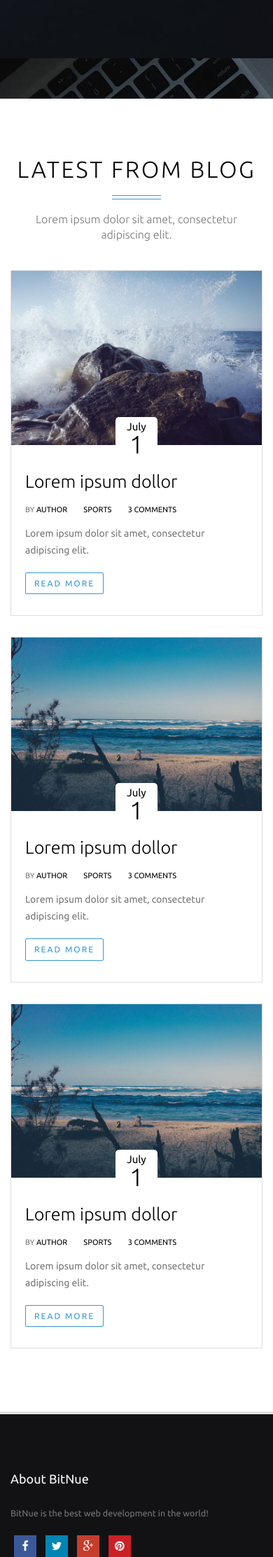
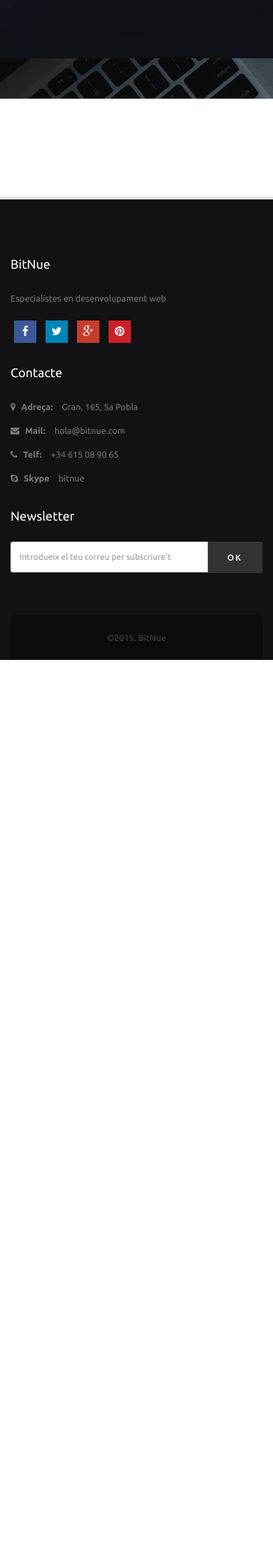
Before and after one commit to cardellcr/BitNue, a Django app: page /bitnue/ in a window 390 px wide. Shown: the part 2757-4982 px from the top of the page at 70% size. After the commit the page ends 3700 px from the top, so only its background shows below. Run offline with Django 3.2, Linux system fonts and the light colour scheme; some libraries are stand-ins or nearby versions.

Commit message:
Error fixing, catalan translation

```diff
--- a/web/templates/about.html
+++ b/web/templates/about.html
@@ -7,12 +7,12 @@
     <div class="container">
         <div class="row">
             <div class="col-sm-6">
-                <h4>About Us</h4>
+                <h4>Qui som</h4>
             </div>
             <div class="col-sm-6 hidden-xs text-right">
                 <ol class="breadcrumb">
                     <li><a href="index.html">Home</a></li>
-                    <li>about us</li>
+                    <li>qui som</li>
                 </ol>
             </div>
         </div>
--- a/web/templates/index.html
+++ b/web/templates/index.html
@@ -1,6 +1,14 @@
 {% extends "template.html" %}
 {% load staticfiles %}
-{% load static %}
+
+{% block menu %}
+  <ul class="nav navbar-nav navbar-right">
+      <li><a href=" {% url 'home' %} " >Home </a></li>
+      <li><a href=" {% url 'services' %} ">Serveis</a></li>
+      <li><a href=" {% url 'about' %} ">Qui som</a></li>
+      <li><a href=" {% url 'contact' %} ">Contacte</a></li>
+  </ul>
+{% endblock %}
 
 {% block content %}
     <!--flex slider-->
@@ -226,79 +234,6 @@
         </div>
     </section><!--fun facts-->
     <div class="divide80"></div>
-    <div class="container">
-        <div class="row">
-            <div class="col-md-12">
-                <div class="center-heading">
-                    <h2>Latest from blog</h2>
-                    <span class="center-line"></span>
-                    <p class="lead">Lorem ipsum dolor sit amet, consectetur adipiscing elit.</p>
-                </div><!--center-heading-->
-            </div>
-        </div><!--row-->
-        <div class="row">
-            <div class="col-md-4 margin30">
-                <div class="latest-new">
-                  <img src="{% static 'img/img-6.jpg' %}" class="img-responsive" alt="">
-                    <div class="blog-date">
-                        <span>July</span> 1
-                    </div>
-                    <div class="l-news-desc">
-                        <h3><a href="#">Lorem ipsum dollor</a></h3>
-                        <ul class="list-inline post-desc">
-                            <li>By <a href="#">Author</a></li>
-                            <li> <a href="#">Sports</a></li>
-                            <li><a href="#">3 Comments</a></li>
-                        </ul>
-                        <p>
-                            Lorem ipsum dolor sit amet, consectetur adipiscing elit.
-                        </p>
-                        <p><a href="#" class="btn  border-theme">Read more</a></p>
-                    </div>
-                </div><!--latest news-->
-            </div><!--latest news col-->
-            <div class="col-md-4 margin30">
-                <div class="latest-new">
-                  <img src="{% static 'img/img-9.jpg' %}" class="img-responsive" alt="">
-                    <div class="blog-date">
-                        <span>July</span> 1
-                    </div>
-                    <div class="l-news-desc">
-                        <h3><a href="#">Lorem ipsum dollor</a></h3>
-                        <ul class="list-inline post-desc">
-                            <li>By <a href="#">Author</a></li>
-                            <li> <a href="#">Sports</a></li>
-                            <li><a href="#">3 Comments</a></li>
-                        </ul>
-                        <p>
-                            Lorem ipsum dolor sit amet, consectetur adipiscing elit.
-                        </p>
-                        <p><a href="#" class="btn    border-theme">Read more</a></p>
-                    </div>
-                </div><!--latest news-->
-            </div><!--latest news col-->
-            <div class="col-md-4 margin30">
-                <div class="latest-new">
-                  <img src="{% static 'img/img-9.jpg' %}" class="img-responsive" alt="">
-                    <div class="blog-date">
-                        <span>July</span> 1
-                    </div>
-                    <div class="l-news-desc">
-                        <h3><a href="#">Lorem ipsum dollor</a></h3>
-                        <ul class="list-inline post-desc">
-                            <li>By <a href="#">Author</a></li>
-                            <li> <a href="#">Sports</a></li>
-                            <li><a href="#">3 Comments</a></li>
-                        </ul>
-                        <p>
-                            Lorem ipsum dolor sit amet, consectetur adipiscing elit.
-                        </p>
-                        <p><a href="#" class="btn    border-theme">Read more</a></p>
-                    </div>
-                </div><!--latest news-->
-            </div><!--latest news col-->
-        </div>
-    </div><!--recent news-->
     <div class="divide60"></div>
 
 {% endblock %}
--- a/web/templates/services.html
+++ b/web/templates/services.html
@@ -6,12 +6,12 @@
     <div class="container">
         <div class="row">
             <div class="col-sm-6">
-                <h4>Services</h4>
+                <h4>Serveis</h4>
             </div>
             <div class="col-sm-6 hidden-xs text-right">
                 <ol class="breadcrumb">
                     <li><a href="index.html">Home</a></li>
-                    <li>Services</li>
+                    <li>Serveis</li>
                 </ol>
             </div>
         </div>
--- a/web/templates/template.html
+++ b/web/templates/template.html
@@ -87,12 +87,14 @@
                       <a class="navbar-brand" href="index.html"><img src="{% static 'img/logo.png' %}" alt="ASSAN"></a>
                   </div>
                   <div class="navbar-collapse collapse">
+                    {% block menu %}
                       <ul class="nav navbar-nav navbar-right">
-                          <li><a href="home-2.html" class="" data-toggle="dropdown">Home <i class="fa"></i></a></li>
-                          <li><a href="services.html">Serveis</a></li>
-                          <li><a href="about.html">Qui som</a></li>
-                          <li><a href="contact.html">Contacte</a></li>
+                          <li><a href=" {% url 'home' %} " >Home </a></li>
+                          <li><a href=" {% url 'services' %} ">Serveis</a></li>
+                          <li><a href=" {% url 'about' %} ">Qui som</a></li>
+                          <li><a href=" {% url 'contact' %} ">Contacte</a></li>
                       </ul>
+                    {% endblock %}
                   </div><!--/.nav-collapse -->
               </div>
           </div><!--.navbar-default-->
@@ -108,11 +110,11 @@
               <div class="container">
 
                   <div class="row">
-                      <div class="col-md-3 col-sm-6 margin30">
+                      <div class="col-md-4 col-sm-6 margin30">
                           <div class="footer-col">
-                              <h3>About BitNue</h3>
+                              <h3>BitNue</h3>
                               <p>
-                                  BitNue is the best web development in the world!
+                                 Especialistes en desenvolupament web
                               </p>
                               <ul class="list-inline social-1">
                                   <li><a href="#"><i class="fa fa-facebook"></i></a></li>
@@ -122,42 +124,28 @@
                               </ul>
                           </div>
                       </div><!--footer col-->
-                      <div class="col-md-3 col-sm-6 margin30">
+                      <div class="col-md-4 col-sm-6 margin30">
                           <div class="footer-col">
-                              <h3>Contact</h3>
+                              <h3>Contacte</h3>
                               <ul class="list-unstyled contact">
-                                  <li><p><strong><i class="fa fa-map-marker"></i> Address:</strong> Gran, 165, Sa Pobla</p></li>
-                                  <li><p><strong><i class="fa fa-envelope"></i> Mail Us:</strong> <a href="#">hola@bitnue.com</a></p></li>
-                                  <li> <p><strong><i class="fa fa-phone"></i> Phone:</strong> +34 615 08 90 65</p></li>
+                                  <li><p><strong><i class="fa fa-map-marker"></i> Adreça:</strong> Gran, 165, Sa Pobla</p></li>
+                                  <li><p><strong><i class="fa fa-envelope"></i> Mail:</strong> <a href="#">hola@bitnue.com</a></p></li>
+                                  <li> <p><strong><i class="fa fa-phone"></i> Telf:</strong> +34 615 08 90 65</p></li>
                                   <li> <p><strong><i class="fa fa-skype"></i> Skype</strong> bitnue </p></li>
                               </ul>
                           </div>
                       </div><!--footer col-->
-                      <div class="col-md-3 col-sm-6 margin30">
-                          <div class="footer-col">
-                              <h3>Featured Work</h3>
-                              <ul class="list-inline f2-work">
-                                  <li><a href="portfolio-single.html"><img src="{% static 'img/img-1.jpg' %}" class="img-responsive" alt=""></a></li>
-                                  <li><a href="portfolio-single.html"><img src="{% static 'img/img-2.jpg' %}" class="img-responsive" alt=""></a></li>
-                                  <li><a href="portfolio-single.html"><img src="{% static 'img/img-3.jpg' %}" class="img-responsive" alt=""></a></li>
-                                  <li><a href="portfolio-single.html"><img src="{% static 'img/img-4.jpg' %}" class="img-responsive" alt=""></a></li>
-                                  <li><a href="portfolio-single.html"><img src="{% static 'img/img-5.jpg' %}" class="img-responsive" alt=""></a></li>
-                                  <li><a href="portfolio-single.html"><img src="{% static 'img/img-6.jpg' %}" class="img-responsive" alt=""></a></li>
-                                  <li><a href="portfolio-single.html"><img src="{% static 'img/img-7.jpg' %}" class="img-responsive" alt=""></a></li>
-                                  <li><a href="portfolio-single.html"><img src="{% static 'img/img-8.jpg' %}" class="img-responsive" alt=""></a></li>
-                                  <li><a href="portfolio-single.html"><img src="{% static 'img/img-9.jpg' %}" class="img-responsive" alt=""></a></li>
-                              </ul>
-                          </div>
-                      </div><!--footer col-->
-                      <div class="col-md-3 col-sm-6 margin30">
+                      <div class="col-md-4 col-sm-6 margin30">
                           <div class="footer-col">
                               <h3>Newsletter</h3>
+                              <!--
                               <p>
                                   Lorem ipsum dolor sit amet, consectetur adipiscing elit. Integer lorem quam,
                               </p>
+                              -->
                               <form role="form" class="subscribe-form">
                                   <div class="input-group">
-                                      <input type="text" class="form-control" placeholder="Enter email to subscribe">
+                                      <input type="text" class="form-control" placeholder="Introdueix el teu correu per subscriure't">
                                       <span class="input-group-btn">
                                           <button class="btn  btn-theme-dark btn-lg" type="submit">Ok</button>
                                       </span>
--- a/web/urls.py
+++ b/web/urls.py
@@ -3,5 +3,8 @@ from django.conf.urls import patterns, url
 from web import views
 
 urlpatterns = patterns('',
-    url(r'^$', views.index, name='index'),
+    url(r'^$', views.index, name='home'),
+    url(r'^services', views.services, name='services'),
+    url(r'^about', views.about, name='about'),
+    url(r'^contact', views.contact, name='contact'),
 )
--- a/web/views.py
+++ b/web/views.py
@@ -12,3 +12,24 @@ def index(request):
   context = {'events': 'events', 'date': 'date'}
 
   return render_to_response("index.html", context)
+
+def services(request):
+  #events = Event.objects.filter(start_date__day = timezone.now().day)
+  #date = timezone.now()
+  context = {'events': 'events', 'date': 'date'}
+
+  return render_to_response("services.html", context)
+
+def about(request):
+  #events = Event.objects.filter(start_date__day = timezone.now().day)
+  #date = timezone.now()
+  context = {'events': 'events', 'date': 'date'}
+
+  return render_to_response("about.html", context)
+
+def contact(request):
+  #events = Event.objects.filter(start_date__day = timezone.now().day)
+  #date = timezone.now()
+  context = {'events': 'events', 'date': 'date'}
+
+  return render_to_response("contact.html", context)
```
Also changed, not shown: web/templates/contact.html (+6 -6 lines), 2 other files.
